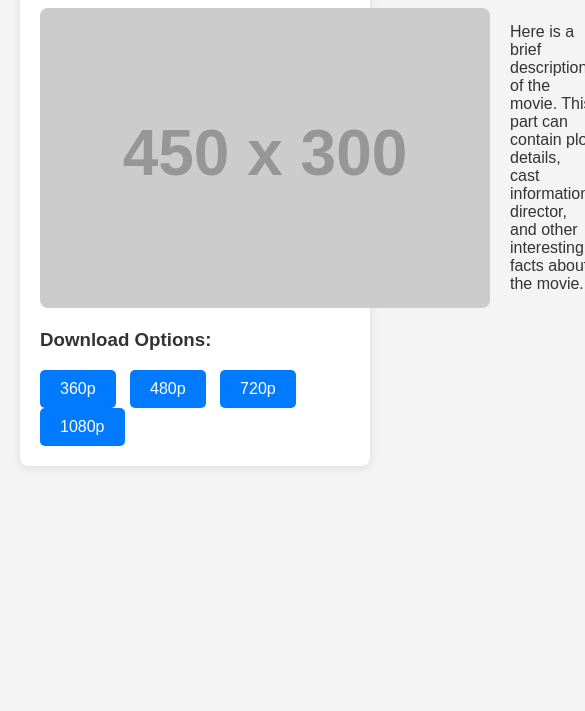
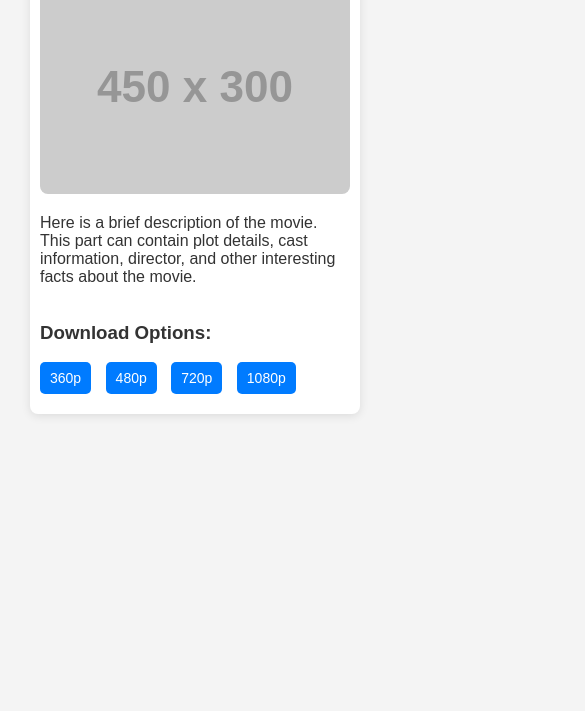
Before and after one commit to manglamfilms/Movie-Website, a plain HTML site: page movie-details.html in a window 390 px wide. Shown: the part 133-844 px from the top of the page, 585 px wide, since content can reach past the window. Drawn offline with Linux system fonts and the light colour scheme; placeholder pictures from the web are drawn by us.

Commit message:
Enhance movie details page with responsive design and improved layout

```diff
--- a/movie-details.html
+++ b/movie-details.html
@@ -12,6 +12,7 @@
         padding: 20px;
         color: #333;
       }
+
       .movie-details-container {
         background: white;
         padding: 20px;
@@ -20,36 +21,70 @@
         max-width: 800px;
         margin: 20px auto;
       }
+
       .movie-meta {
         display: flex;
+        flex-wrap: wrap;
         align-items: center;
         margin-top: 20px;
       }
+
       .movie-meta img {
-        width: 450px;
+        width: 100%;
+        max-width: 450px;
         border-radius: 8px;
         margin-right: 20px;
       }
+
       .movie-meta p {
         flex-grow: 1;
+        margin-top: 10px; /* Add space when wrapped */
       }
+
       .download-options h3 {
         margin-top: 20px;
       }
+
       .download-options button {
         background-color: #007bff;
         color: white;
         border: none;
         padding: 10px 20px;
         margin-right: 10px;
+        margin-bottom: 10px; /* Add space between buttons */
         border-radius: 5px;
         cursor: pointer;
         font-size: 16px;
       }
+
       .download-options button:hover {
         background-color: #0056b3;
       }
+
+      /* Responsive Design */
+      @media (max-width: 768px) {
+        .movie-details-container {
+          padding: 10px;
+          margin: 10px;
+        }
+
+        .movie-meta {
+          flex-direction: column;
+          align-items: center;
+        }
+
+        .movie-meta img {
+          margin-right: 0;
+          margin-bottom: 10px;
+        }
+
+        .menu-buttons button, .download-options button {
+          padding: 8px 10px; /* Smaller padding */
+          font-size: 14px;
+        }
+      }
     </style>
+
 </head>
 <body>
     <div class="movie-details-container">
```
